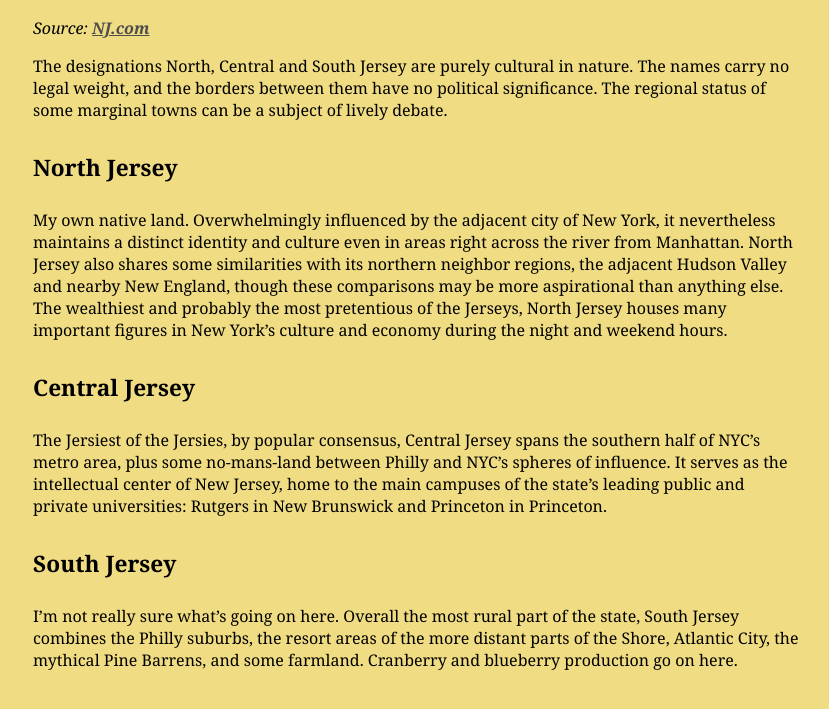
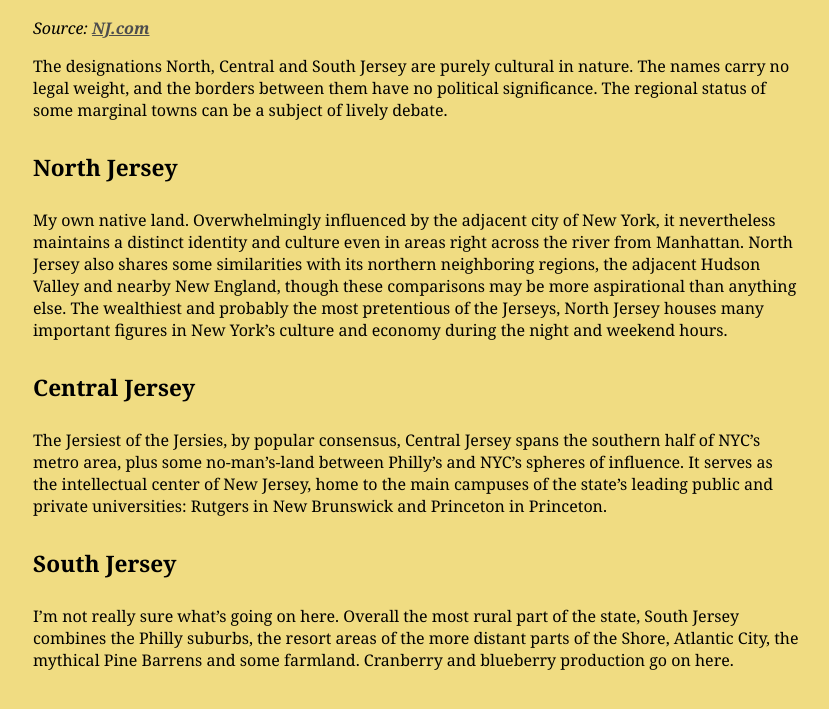
Before and after one commit to jonfried/oakafee.github.io, a Jekyll site: the page built from _posts/2016-09-14-north-central-south.md, in a window 1280 px wide and 900 px high, scrolled down 580 px, cut to the strip 179-888 px from the top of the window. Shown: the whole strip, without its empty margins (223-1052 px from the left). Built offline with Jekyll 4.4.1, drawn with Linux system fonts in a browser that asks for light colours.

```diff
--- a/_posts/2016-09-14-north-central-south.md
+++ b/_posts/2016-09-14-north-central-south.md
@@ -14,12 +14,12 @@
 
 ## North Jersey
 
-My own native land. Overwhelmingly influenced by the adjacent city of New York, it nevertheless maintains a distinct identity and culture even in areas right across the river from Manhattan. North Jersey also shares some similarities with its northern neighbor regions, the adjacent Hudson Valley and nearby New England, though these comparisons may be more aspirational than anything else. The wealthiest and probably the most pretentious of the Jerseys, North Jersey houses many important figures in New York's culture and economy during the night and weekend hours.
+My own native land. Overwhelmingly influenced by the adjacent city of New York, it nevertheless maintains a distinct identity and culture even in areas right across the river from Manhattan. North Jersey also shares some similarities with its northern neighboring regions, the adjacent Hudson Valley and nearby New England, though these comparisons may be more aspirational than anything else. The wealthiest and probably the most pretentious of the Jerseys, North Jersey houses many important figures in New York's culture and economy during the night and weekend hours.
 
 ## Central Jersey
 
-The Jersiest of the Jersies, by popular consensus, Central Jersey spans the southern half of NYC's metro area, plus some no-mans-land between Philly and NYC's spheres of influence. It serves as the intellectual center of New Jersey, home to the main campuses of the state's leading public and private universities: Rutgers in New Brunswick and Princeton in Princeton.
+The Jersiest of the Jersies, by popular consensus, Central Jersey spans the southern half of NYC's metro area, plus some no-man's-land between Philly's and NYC's spheres of influence. It serves as the intellectual center of New Jersey, home to the main campuses of the state's leading public and private universities: Rutgers in New Brunswick and Princeton in Princeton.
 
 ## South Jersey
 
-I'm not really sure what's going on here. Overall the most rural part of the state, South Jersey combines the Philly suburbs, the resort areas of the more distant parts of the Shore, Atlantic City, the mythical Pine Barrens, and some farmland. Cranberry and blueberry production go on here.
+I'm not really sure what's going on here. Overall the most rural part of the state, South Jersey combines the Philly suburbs, the resort areas of the more distant parts of the Shore, Atlantic City, the mythical Pine Barrens and some farmland. Cranberry and blueberry production go on here.
```
